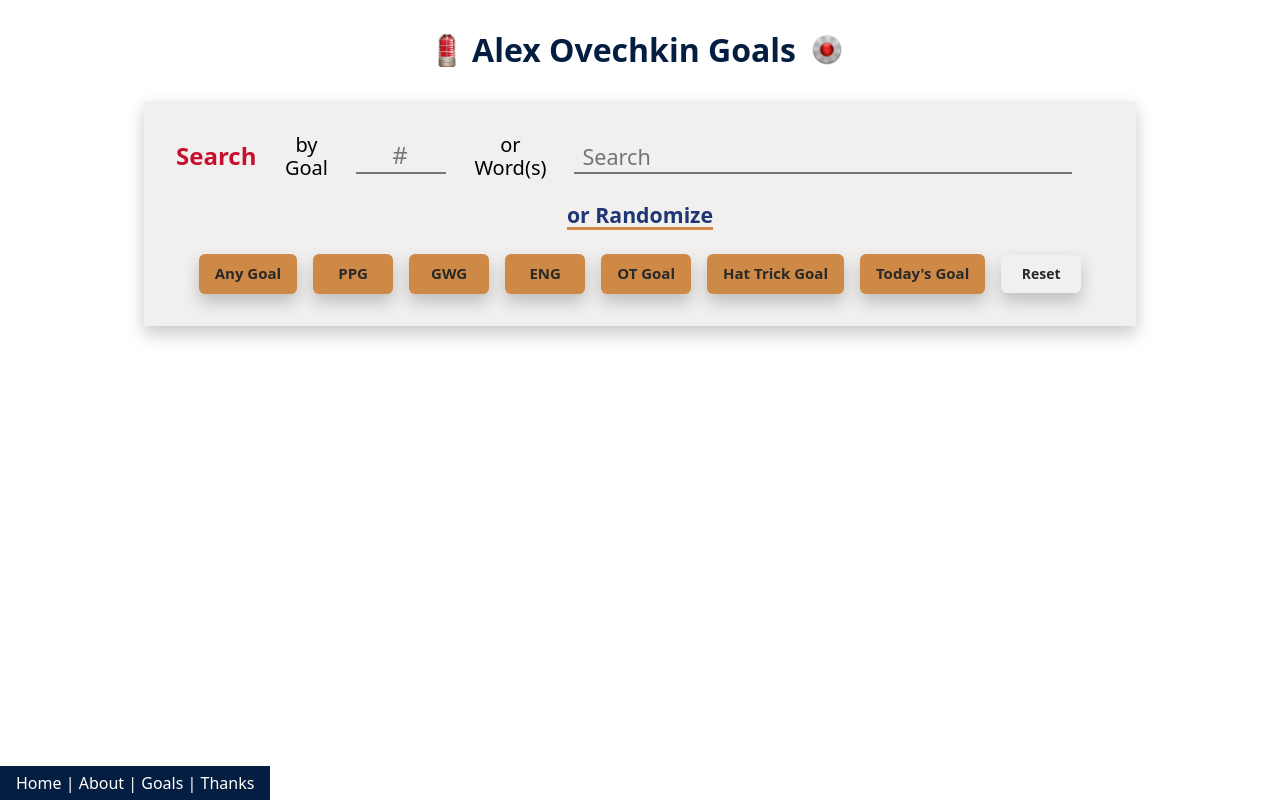
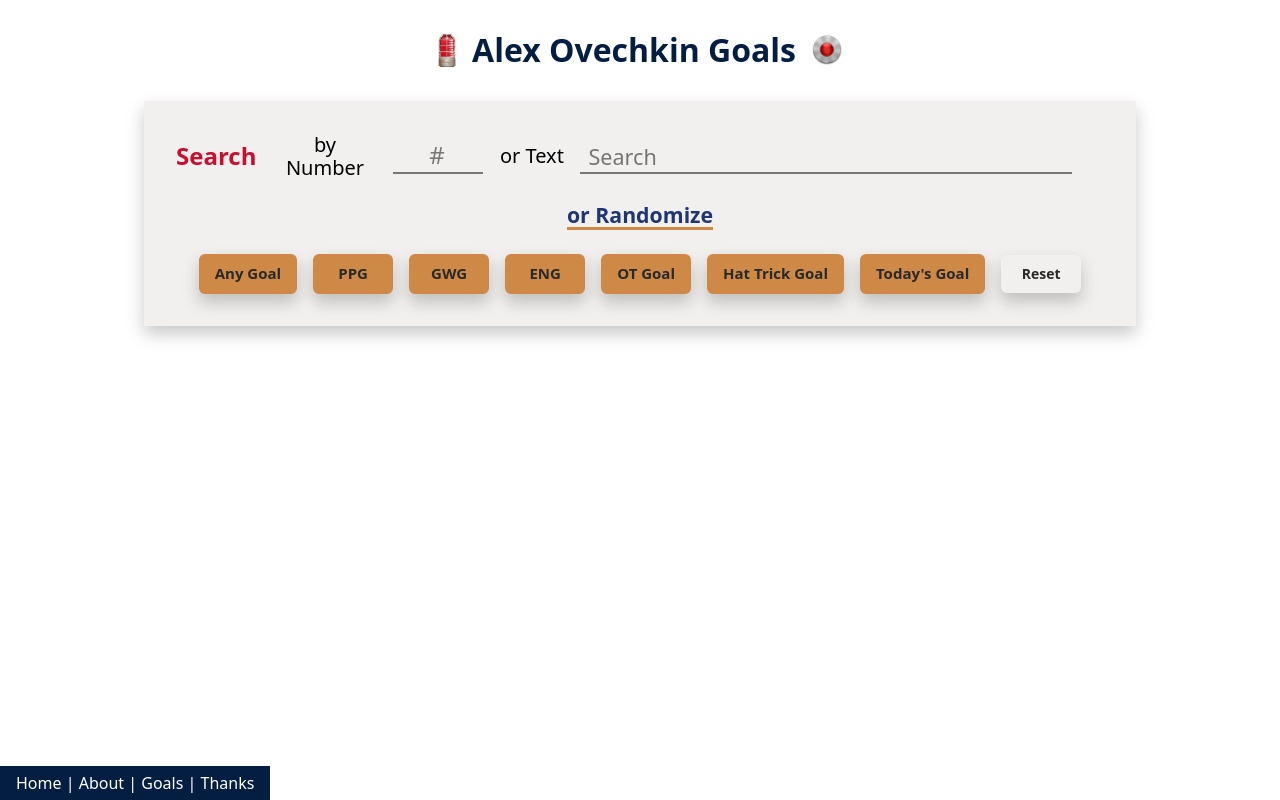
Before and after one commit to bygeoffthompson/Ovechkin-Cam, a React (Create React App) app: page / in a window 1280 px wide. Built offline with nearby package versions, Linux system fonts and the light colour scheme.

Commit message:
Update HTML

```diff
--- a/src/App.js
+++ b/src/App.js
@@ -259,11 +259,11 @@
             <form onSubmit={preventSubmit}>
                 <div>
                     <h2>Search</h2>
-                    <label htmlFor="search-goal">Goal</label>
+                    <label htmlFor="search-goal">Number</label>
                     <input min="1" max="898" id="search-goal" type="number" placeholder="#" value={searchGoal} onChange={handleGoalChange}/>
-                    <label htmlFor="search-text-1">Word</label>
-                    <label htmlFor="search-text-2" hidden>More Text</label>
-                    <label htmlFor="search-text-3" hidden>More Text</label>
+                    <label htmlFor="search-text-1">Text</label>
+                    <label htmlFor="search-text-2" hidden>Text</label>
+                    <label htmlFor="search-text-3" hidden>Text</label>
                     <input id="search-text-1" type="text" placeholder="Search" value={searchText1} onChange={handleText1}/>
                     <input id="search-text-2" type="text" placeholder="And" value={searchText2} onChange={handleText2}/>
                     <input id="search-text-3" type="text" placeholder="And" value={searchText3} onChange={handleText3}/>
--- a/src/index.css
+++ b/src/index.css
@@ -325,7 +325,7 @@
 }
 
 label {
-  min-width: 68px;
+  min-width: 105px;
 }
 
 label[for="search-goal"]:before {
@@ -333,15 +333,11 @@
 }
 
 label[for="search-text-1"] {
-    min-width: 96px;
+  min-width: 65px;
 }
 
 label[for="search-text-1"]:before {
   content: 'or ';
-}
-
-label[for="search-text-1"]:after {
-    content: '(s)';
 }
 
 @media (min-width: 768px) {
```
